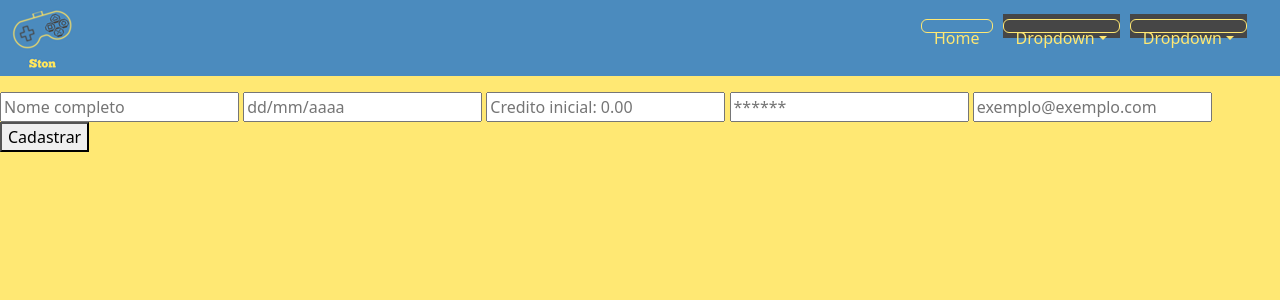
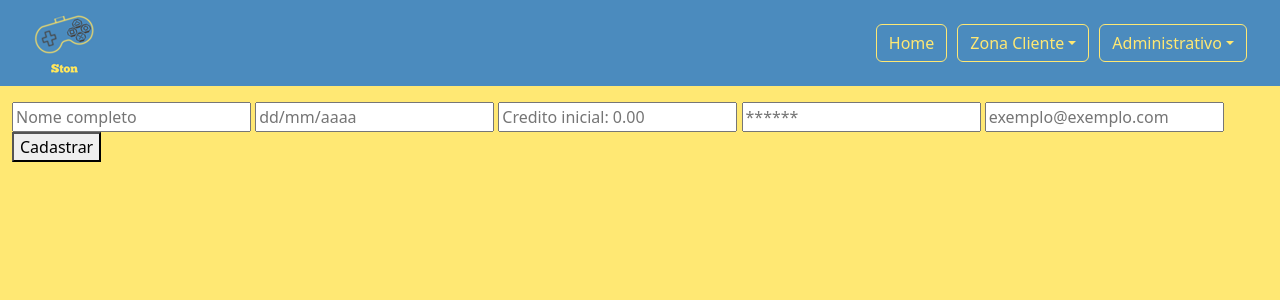
Before and after one commit to CarlosNR/Ston, a Flask app: page /insert/cliente in a window 1280 px wide. Shown: the top 300 px of the page. Run offline with Flask 2, Linux system fonts and the light colour scheme; some libraries are stand-ins or nearby versions.

Commit message:
navbar funcional nao pronto

```diff
--- a/frecuras.txt
+++ b/frecuras.txt
@@ -7,3 +7,8 @@ flask + post:
 
     se query tem mais de 1 variavel do python, terminar conjunto com variavel
     cursor.execute("... where campo=%s and cammpo2=%s;",(campo, campo2))
+
+
+html:
+    colocar link css no head
+    colocar script js no body (depois do conteudo)
--- a/src/static/css/navbar.css
+++ b/src/static/css/navbar.css
@@ -41,15 +41,17 @@
     color: var(--cinza) !important;
 }
 
-.dropdown .nav-link{
-
-    background-color: var(--cinza) !important;
-
-    }
-
 .nav-link{
     padding: 0 !important;
     margin: 5px !important;
+}
+
+.logoAzul{
+    margin-left: 22px !important;
+}
+
+.navbar-toggler{
+    margin-right: 9px !important;
 }
 
 @media (max-width: 991px) {
@@ -58,4 +60,8 @@
         background-color: var(--azulForte) !important;
     }
 
+    .logoAzul{
+        margin-left: 10px !important;
+    }
+
 }
--- a/src/templates/base.html
+++ b/src/templates/base.html
@@ -9,97 +9,25 @@
     <!-- CSS -->
     <link rel="stylesheet" href="{{ url_for('static', filename='css/main.css') }}">
     <link rel="stylesheet" href="{{ url_for('static', filename='css/navbar.css') }}">
-
-    <!-- JS -->
     <link rel="shortcut icon" href="{{ url_for('static', filename='img/favicon.ico') }}">
-
-    <!-- BOOTSTRAP -->
+    <!-- CSS BOOTSTRAP -->
     <link href="https://cdn.jsdelivr.net/npm/bootstrap@5.2.3/dist/css/bootstrap.min.css" rel="stylesheet" integrity="sha384-rbsA2VBKQhggwzxH7pPCaAqO46MgnOM80zW1RWuH61DGLwZJEdK2Kadq2F9CUG65" crossorigin="anonymous">
-    <script defer src="https://cdn.jsdelivr.net/npm/bootstrap@5.2.3/dist/js/bootstrap.bundle.min.js" integrity="sha384-kenU1KFdBIe4zVF0s0G1M5b4hcpxyD9F7jL+jjXkk+Q2h455rYXK/7HAuoJl+0I4" crossorigin="anonymous"></script>
-
-    <!-- <link href="https://cdn.jsdelivr.net/npm/bootstrap@5.3.0-alpha1/dist/css/bootstrap.min.css" rel="stylesheet" integrity="sha384-GLhlTQ8iRABdZLl6O3oVMWSktQOp6b7In1Zl3/Jr59b6EGGoI1aFkw7cmDA6j6gD" crossorigin="anonymous">
-    <link href="https://cdn.jsdelivr.net/npm/bootstrap@5.0.0/dist/css/bootstrap.min.css" rel="stylesheet" >
-
-    <script defer src="https://cdn.jsdelivr.net/npm/bootstrap@5.3.0-alpha1/dist/js/bootstrap.bundle.min.js" integrity="sha384-w76AqPfDkMBDXo30jS1Sgez6pr3x5MlQ1ZAGC+nuZB+EYdgRZgiwxhTBTkF7CXvN" crossorigin="anonymous"></script>
-    <script defer src="https://cdn.jsdelivr.net/npm/@popperjs/core@2.11.6/dist/umd/popper.min.js" integrity="sha384-oBqDVmMz9ATKxIep9tiCxS/Z9fNfEXiDAYTujMAeBAsjFuCZSmKbSSUnQlmh/jp3" crossorigin="anonymous"></script>
-    <script defer src="https://cdn.jsdelivr.net/npm/bootstrap@5.3.0-alpha1/dist/js/bootstrap.min.js" integrity="sha384-mQ93GR66B00ZXjt0YO5KlohRA5SY2XofN4zfuZxLkoj1gXtW8ANNCe9d5Y3eG5eD" crossorigin="anonymous"></script>
-    <script src="https://cdn.jsdelivr.net/npm/@popperjs/core@2.9.2/dist/umd/popper.min.js" ></script>
-    <script src="https://cdn.jsdelivr.net/npm/bootstrap@5.0.1/dist/js/bootstrap.min.js" integrity="sha384-Atwg2Pkwv9vp0ygtn1JAojH0nYbwNJLPhwyoVbhoPwBhjQPR5VtM2+xf0Uwh9KtT" crossorigin="anonymous"></script> -->
-
-    <!-- AXIOS -->
-    <script src="https://cdn.jsdelivr.net/npm/axios@1.1.2/dist/axios.min.js"></script>
 
 </head>
 <body>
 
-  <nav class="navbar navbar-expand-lg navbar-light navBar" aria-label="Offcanvas navbar large">
+    {% include 'public/navbar.html' %}
+
     <div class="container-fluid">
+      {% block content %}
+      {% endblock %}
+    </div>
 
-      <a href="/"><img src="{{ url_for('static', filename='img/microLogoAzul.png') }}"></a>
+    <!-- JS Bootstrap -->
+    <script src="https://cdn.jsdelivr.net/npm/bootstrap@5.2.3/dist/js/bootstrap.bundle.min.js" integrity="sha384-kenU1KFdBIe4zVF0s0G1M5b4hcpxyD9F7jL+jjXkk+Q2h455rYXK/7HAuoJl+0I4" crossorigin="anonymous"></script>
 
-      <button class="navbar-toggler" type="button" data-bs-toggle="offcanvas" data-bs-target="#offcanvasNavbar" aria-controls="offcanvasNavbar">
-        <span class="navbar-toggler-icon"></span>
-      </button>
-
-      <div class="offcanvas offcanvas-start" tabindex="-1" id="offcanvasNavbar" aria-labelledby="offcanvasNavbarLabel">
-
-        <div class="offcanvas-header offCanvasHead">
-          <a href="/">
-            <img src="{{ url_for('static', filename='img/microLogoAmarelo.png') }}">
-          </a>
-          <button type="button" class="btn-close btn-close-white" data-bs-dismiss="offcanvas" aria-label="Close"></button>
-        </div>
-
-        <div class="offcanvas-body offCanvasBody">
-          <ul class="navbar-nav justify-content-end flex-grow-1 pe-3 ">
-
-            <li class="nav-item">
-              <a href="/" class="nav-link active">
-                <button class="btn offCanvasButton" type="button">
-                  Home
-                </button>
-              </a>
-            </li>
-
-            <li class="nav-item dropdown">
-              <a class="nav-link" href="#" role="button" data-bs-toggle="dropdown" aria-expanded="false">
-                <button class="btn dropdown-toggle offCanvasButton" type="button">Dropdown</button>
-              </a>
-              <ul class="dropdown-menu">
-                <li><a class="dropdown-item" href="#">Action</a></li>
-                <li><a class="dropdown-item" href="#">Another action</a></li>
-                <li>
-                  <hr class="dropdown-divider">
-                </li>
-                <li><a class="dropdown-item" href="#">Something else here</a></li>
-              </ul>
-            </li>
-
-            <li class="nav-item dropdown">
-              <a class="nav-link" href="#" role="button" data-bs-toggle="dropdown" aria-expanded="false">
-                <button class="btn dropdown-toggle offCanvasButton" type="button">Dropdown</button>
-              </a>
-              <ul class="dropdown-menu">
-                <li><a class="dropdown-item" href="#">Action</a></li>
-                <li><a class="dropdown-item" href="#">Another action</a></li>
-                <li>
-                  <hr class="dropdown-divider">
-                </li>
-                <li><a class="dropdown-item" href="#">Something else here</a></li>
-              </ul>
-            </li>
-
-          </ul>
-        </div>
-
-      </div>
-
-    </div>
-  </nav>
-
-    {% block content %}
-
-    {% endblock %}
+    <!-- JS AXIOS -->
+    <script src="https://cdn.jsdelivr.net/npm/axios@1.1.2/dist/axios.min.js"></script>
 
 </body>
 </html>
--- a/src/templates/public/Clientes/cadastraCliente.html
+++ b/src/templates/public/Clientes/cadastraCliente.html
@@ -1,11 +1,3 @@
-<head>
-    <script defer src="{{ url_for('static', filename='js/validaCadastroClienteEmail.js') }}"></script>
-    <script defer src="{{ url_for('static', filename='js/validaCadastroClienteNome.js') }}"></script>
-    <script defer src="{{ url_for('static', filename='js/validaCadastroClienteData.js') }}"></script>
-    <script defer src="{{ url_for('static', filename='js/validaCadastroClienteCredito.js') }}"></script>
-    <script defer src="{{ url_for('static', filename='js/validaCadastroClienteSenha.js') }}"></script>
-</head>
-
 {% extends "base.html" %}
 
 {% block content %}
@@ -25,4 +17,10 @@
     <button type="submit">Cadastrar</button>
 </form>
 
+<!-- Validadores -->
+<script defer src="{{ url_for('static', filename='js/validaCadastroClienteEmail.js') }}"></script>
+<script defer src="{{ url_for('static', filename='js/validaCadastroClienteNome.js') }}"></script>
+<script defer src="{{ url_for('static', filename='js/validaCadastroClienteData.js') }}"></script>
+<script defer src="{{ url_for('static', filename='js/validaCadastroClienteCredito.js') }}"></script>
+<script defer src="{{ url_for('static', filename='js/validaCadastroClienteSenha.js') }}"></script>
 {% endblock %}
--- /dev/null
+++ b/src/templates/public/navbar.html
@@ -0,0 +1,64 @@
+<nav class="navbar navbar-expand-lg navbar-light navBar" aria-label="Offcanvas navbar large">
+    <div class="container-fluid">
+
+      <a class="navbar-brand logoAzul" href="/"><img src="{{ url_for('static', filename='img/microLogoAzul.png') }}"></a>
+
+      <button class="navbar-toggler" type="button" data-bs-toggle="offcanvas" data-bs-target="#offcanvasNavbar" aria-controls="offcanvasNavbar">
+        <span class="navbar-toggler-icon"></span>
+      </button>
+
+      <div class="offcanvas offcanvas-start" tabindex="-1" id="offcanvasNavbar" aria-labelledby="offcanvasNavbarLabel">
+
+        <div class="offcanvas-header offCanvasHead">
+          <a class="navbar-brand" href="/">
+            <img src="{{ url_for('static', filename='img/microLogoAmarelo.png') }}">
+          </a>
+          <button type="button" class="btn-close btn-close-white" data-bs-dismiss="offcanvas" aria-label="Close"></button>
+        </div>
+
+        <div class="offcanvas-body offCanvasBody">
+          <ul class="navbar-nav justify-content-end flex-grow-1 pe-3 ">
+
+            <li class="nav-item">
+              <a href="/" class="nav-link active">
+                <button class="btn offCanvasButton" type="button">
+                  Home
+                </button>
+              </a>
+            </li>
+
+            <li class="nav-item dropdown">
+              <a class="nav-link" href="#" role="button" data-bs-toggle="dropdown" aria-expanded="false">
+                <button class="btn dropdown-toggle offCanvasButton" type="button">Zona Cliente</button>
+              </a>
+              <ul class="dropdown-menu">
+                <li><a class="dropdown-item" href="#"></a></li>
+                <li><a class="dropdown-item" href="#">Another action</a></li>
+                <li>
+                  <hr class="dropdown-divider">
+                </li>
+                <li><a class="dropdown-item" href="#">Something else here</a></li>
+              </ul>
+            </li>
+
+            <li class="nav-item dropdown">
+              <a class="nav-link" href="#" role="button" data-bs-toggle="dropdown" aria-expanded="false">
+                <button class="btn dropdown-toggle offCanvasButton" type="button">Administrativo</button>
+              </a>
+              <ul class="dropdown-menu">
+                <li><a class="dropdown-item" href="#">Action</a></li>
+                <li><a class="dropdown-item" href="#">Another action</a></li>
+                <li>
+                  <hr class="dropdown-divider">
+                </li>
+                <li><a class="dropdown-item" href="#">Something else here</a></li>
+              </ul>
+            </li>
+
+          </ul>
+        </div>
+
+      </div>
+
+    </div>
+  </nav>
```
